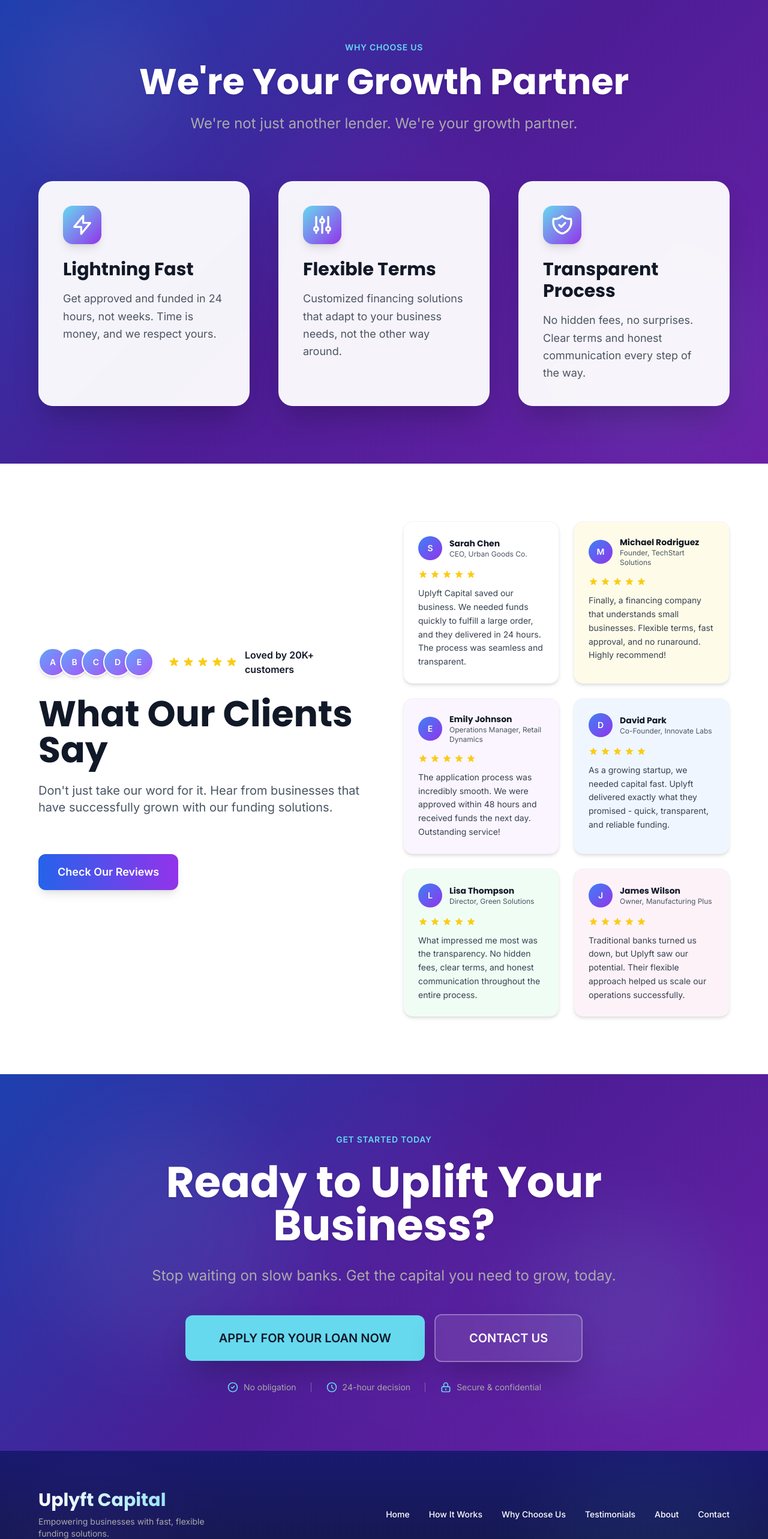
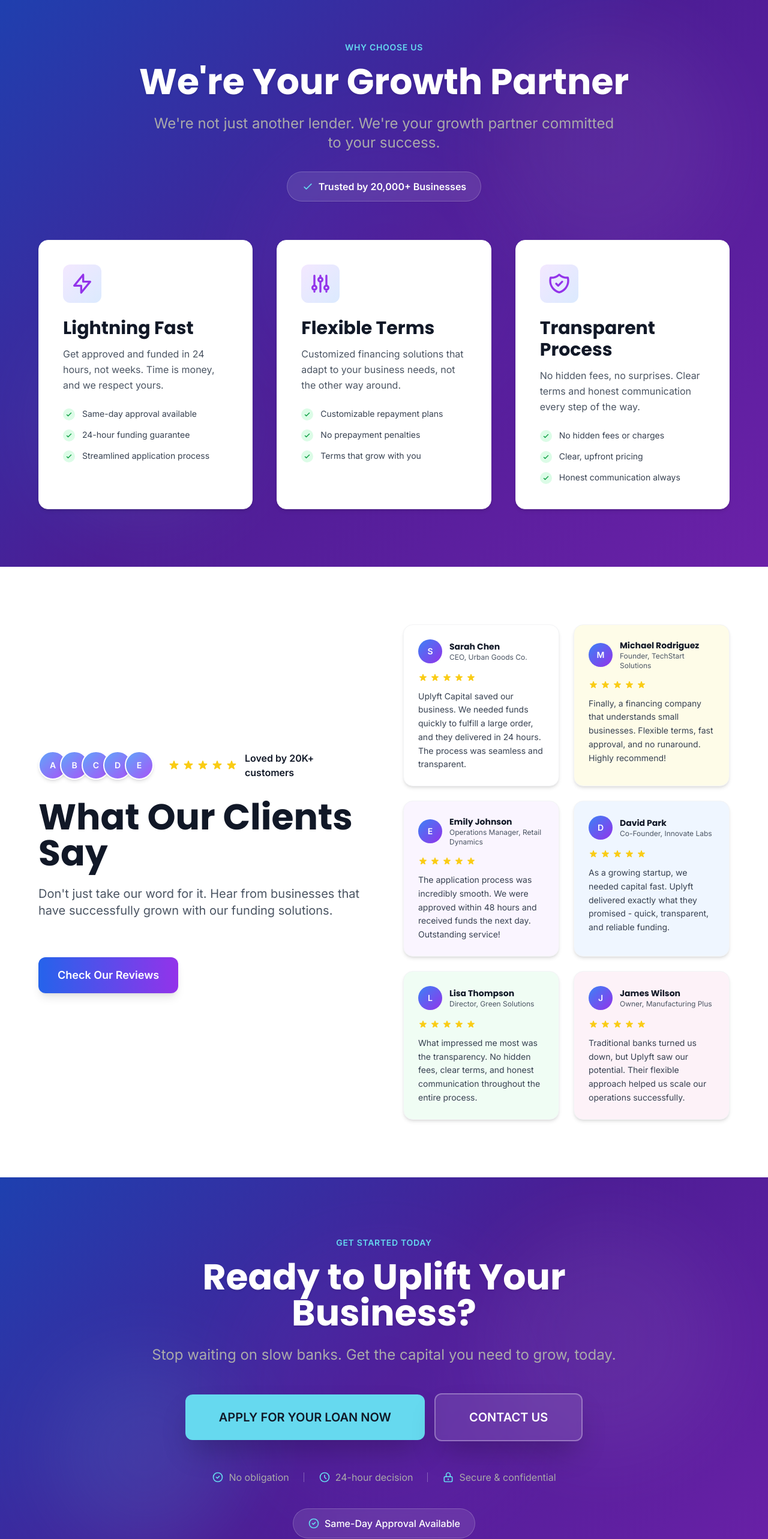
Before and after one commit to nadula123sankalana/cash, a Next.js app: page / in a window 1280 px wide. Shown: the part 1738-4304 px from the top of the page at 60% size. Built offline with nearby package versions, Linux system fonts and the light colour scheme.

Commit message:
Implement accessibility improvements and performance optimizations across various components, including enhanced keyboard navigation, ARIA attributes, and reduced load times for images and scripts. This update aims to provide a more inclusive user experience while maintaining visual integrity.

```diff
--- a/components/Benefits.tsx
+++ b/components/Benefits.tsx
@@ -10,6 +10,11 @@
       ),
       title: 'Lightning Fast',
       description: 'Get approved and funded in 24 hours, not weeks. Time is money, and we respect yours.',
+      features: [
+        'Same-day approval available',
+        '24-hour funding guarantee',
+        'Streamlined application process',
+      ],
     },
     {
       icon: (
@@ -19,6 +24,11 @@
       ),
       title: 'Flexible Terms',
       description: 'Customized financing solutions that adapt to your business needs, not the other way around.',
+      features: [
+        'Customizable repayment plans',
+        'No prepayment penalties',
+        'Terms that grow with you',
+      ],
     },
     {
       icon: (
@@ -28,6 +38,11 @@
       ),
       title: 'Transparent Process',
       description: 'No hidden fees, no surprises. Clear terms and honest communication every step of the way.',
+      features: [
+        'No hidden fees or charges',
+        'Clear, upfront pricing',
+        'Honest communication always',
+      ],
     },
   ]
 
@@ -35,44 +50,66 @@
     <section id="benefits" className="py-24 gradient-primary relative overflow-hidden">
       {/* Background decorative elements */}
       <div className="absolute inset-0 overflow-hidden">
-        <div className="absolute top-10 left-10 w-64 h-64 bg-white opacity-5 rounded-full blur-3xl"></div>
-        <div className="absolute bottom-10 right-10 w-80 h-80 bg-accent-cyan opacity-10 rounded-full blur-3xl"></div>
-        <div className="absolute top-1/2 left-1/2 transform -translate-x-1/2 -translate-y-1/2 w-96 h-96 bg-purple-500 opacity-5 rounded-full blur-3xl"></div>
+        <div className="absolute top-20 right-20 w-96 h-96 bg-white opacity-5 rounded-full blur-3xl"></div>
+        <div className="absolute bottom-20 left-20 w-80 h-80 bg-accent-cyan opacity-10 rounded-full blur-3xl"></div>
+        <div className="absolute top-1/2 left-1/2 transform -translate-x-1/2 -translate-y-1/2 w-[500px] h-[500px] bg-purple-500 opacity-5 rounded-full blur-3xl"></div>
       </div>
 
       <div className="container mx-auto px-6 sm:px-8 lg:px-12 xl:px-16 relative z-10">
-        <div className="text-center mb-20">
+        <div className="text-center mb-16">
           <div className="inline-block mb-4">
             <span className="text-accent-cyan font-semibold text-sm uppercase tracking-wider">Why Choose Us</span>
           </div>
           <h2 className="text-4xl md:text-5xl lg:text-6xl font-heading font-bold text-white mb-6 text-shadow">
             We're Your Growth Partner
           </h2>
-          <p className="text-xl md:text-2xl text-text-secondary max-w-3xl mx-auto leading-relaxed">
-            We're not just another lender. We're your growth partner.
+          <p className="text-xl md:text-2xl text-text-secondary max-w-3xl mx-auto leading-relaxed mb-8">
+            We're not just another lender. We're your growth partner committed to your success.
           </p>
+
+          {/* Informational Badge */}
+          <div className="inline-flex items-center gap-2 px-6 py-3 bg-white/10 backdrop-blur-sm rounded-full border border-white/20 shadow-sm">
+            <svg className="w-5 h-5 text-accent-cyan" fill="none" stroke="currentColor" viewBox="0 0 24 24">
+              <path strokeLinecap="round" strokeLinejoin="round" strokeWidth={2} d="M5 13l4 4L19 7" />
+            </svg>
+            <span className="text-white font-semibold text-sm md:text-base">
+              Trusted by 20,000+ Businesses
+            </span>
+          </div>
         </div>
 
-        <div className="grid md:grid-cols-3 gap-8 lg:gap-12">
+        <div className="grid md:grid-cols-3 gap-8 lg:gap-10">
           {benefits.map((benefit, index) => (
             <div
               key={index}
-              className="group relative bg-white/95 backdrop-blur-sm p-8 lg:p-10 rounded-3xl shadow-2xl border border-white/20 card-hover"
+              className="group relative bg-white p-8 lg:p-10 rounded-2xl shadow-md border border-gray-100 hover:shadow-lg transition-all duration-300 hover:-translate-y-1"
             >
-              {/* Gradient overlay on hover */}
-              <div className="absolute inset-0 rounded-3xl bg-gradient-to-br from-accent-cyan/0 to-purple-500/0 group-hover:from-accent-cyan/5 group-hover:to-purple-500/5 transition-all duration-500 -z-10"></div>
-
-              {/* Icon */}
-              <div className="inline-flex items-center justify-center w-16 h-16 rounded-2xl bg-gradient-to-br from-accent-cyan to-purple-600 text-white mb-6 shadow-lg transform group-hover:scale-110 group-hover:rotate-6 transition-all duration-300">
+              {/* Icon Container */}
+              <div className="w-16 h-16 rounded-xl bg-gradient-to-br from-purple-100 to-blue-100 flex items-center justify-center text-purple-600 mb-6 group-hover:scale-105 transition-all duration-300">
                 {benefit.icon}
               </div>
 
-              <h3 className="text-2xl md:text-3xl font-heading font-bold text-gray-900 mb-4 group-hover:text-accent-cyan transition-colors">
+              <h3 className="text-2xl md:text-3xl font-heading font-bold text-gray-900 mb-3 group-hover:text-blue-600 transition-colors">
                 {benefit.title}
               </h3>
-              <p className="text-gray-600 leading-relaxed text-lg">
+
+              <p className="text-gray-600 leading-relaxed mb-6 text-base">
                 {benefit.description}
               </p>
+
+              {/* Feature List with Checkmarks */}
+              <ul className="space-y-3">
+                {benefit.features.map((feature, featureIndex) => (
+                  <li key={featureIndex} className="flex items-start gap-3">
+                    <div className="flex-shrink-0 w-5 h-5 rounded-full bg-green-100 flex items-center justify-center mt-0.5">
+                      <svg className="w-3 h-3 text-green-600" fill="none" stroke="currentColor" viewBox="0 0 24 24">
+                        <path strokeLinecap="round" strokeLinejoin="round" strokeWidth={3} d="M5 13l4 4L19 7" />
+                      </svg>
+                    </div>
+                    <span className="text-gray-700 text-sm leading-relaxed">{feature}</span>
+                  </li>
+                ))}
+              </ul>
             </div>
           ))}
         </div>
--- a/components/FinalCTA.tsx
+++ b/components/FinalCTA.tsx
@@ -5,48 +5,52 @@
     <section className="py-24 gradient-primary relative overflow-hidden">
       {/* Background decorative elements */}
       <div className="absolute inset-0 overflow-hidden">
-        <div className="absolute top-20 left-20 w-96 h-96 bg-white opacity-5 rounded-full blur-3xl"></div>
-        <div className="absolute bottom-20 right-20 w-80 h-80 bg-accent-cyan opacity-10 rounded-full blur-3xl"></div>
+        <div className="absolute top-20 right-20 w-96 h-96 bg-white opacity-5 rounded-full blur-3xl"></div>
+        <div className="absolute bottom-20 left-20 w-80 h-80 bg-accent-cyan opacity-10 rounded-full blur-3xl"></div>
         <div className="absolute top-1/2 left-1/2 transform -translate-x-1/2 -translate-y-1/2 w-[500px] h-[500px] bg-purple-500 opacity-5 rounded-full blur-3xl"></div>
       </div>
 
       <div className="container mx-auto px-6 sm:px-8 lg:px-12 xl:px-16 relative z-10">
         <div className="text-center max-w-4xl mx-auto">
-          <div className="inline-block mb-6">
+          <div className="inline-block mb-4">
             <span className="text-accent-cyan font-semibold text-sm uppercase tracking-wider">Get Started Today</span>
           </div>
-          <h2 className="text-4xl md:text-5xl lg:text-6xl xl:text-7xl font-heading font-bold text-white mb-8 text-shadow leading-tight">
+          <h2 className="text-4xl md:text-5xl lg:text-6xl font-heading font-bold text-white mb-6 text-shadow leading-tight">
             Ready to Uplift Your Business?
           </h2>
           <p className="text-xl md:text-2xl text-text-secondary mb-12 leading-relaxed">
             Stop waiting on slow banks. Get the capital you need to grow, today.
           </p>
 
-          <div className="flex flex-col sm:flex-row items-center justify-center gap-4 mb-8">
-            <button className="group relative bg-accent-cyan text-gray-900 font-bold text-lg md:text-xl px-10 md:px-14 py-5 md:py-6 rounded-xl button-hover shadow-2xl w-full sm:w-auto overflow-hidden">
+          <div className="flex flex-col sm:flex-row items-center justify-center gap-4 mb-12">
+            <a
+              href="#how-it-works"
+              className="group relative bg-accent-cyan text-gray-900 font-bold text-lg md:text-xl px-10 md:px-14 py-5 md:py-6 rounded-xl button-hover shadow-2xl w-full sm:w-auto overflow-hidden"
+            >
               <span className="relative z-10">APPLY FOR YOUR LOAN NOW</span>
               <div className="absolute inset-0 bg-gradient-to-r from-accent-cyan to-cyan-400 opacity-0 group-hover:opacity-100 transition-opacity duration-300"></div>
-            </button>
+            </a>
             <button className="group relative bg-white/10 backdrop-blur-sm border-2 border-white/30 text-white font-bold text-lg md:text-xl px-10 md:px-14 py-5 md:py-6 rounded-xl button-hover shadow-2xl w-full sm:w-auto hover:bg-white/20 transition-all duration-300">
               CONTACT US
             </button>
           </div>
 
-          <div className="flex items-center justify-center gap-6 text-text-secondary text-sm">
+          {/* Trust Features */}
+          <div className="flex flex-col sm:flex-row items-center justify-center gap-6 text-text-secondary text-sm md:text-base">
             <div className="flex items-center gap-2">
               <svg className="w-5 h-5 text-accent-cyan" fill="none" stroke="currentColor" viewBox="0 0 24 24">
                 <path strokeLinecap="round" strokeLinejoin="round" strokeWidth={2} d="M9 12l2 2 4-4m6 2a9 9 0 11-18 0 9 9 0 0118 0z" />
               </svg>
               <span>No obligation</span>
             </div>
-            <div className="w-px h-4 bg-white/30"></div>
+            <div className="hidden sm:block w-px h-4 bg-white/30"></div>
             <div className="flex items-center gap-2">
               <svg className="w-5 h-5 text-accent-cyan" fill="none" stroke="currentColor" viewBox="0 0 24 24">
                 <path strokeLinecap="round" strokeLinejoin="round" strokeWidth={2} d="M12 8v4l3 3m6-3a9 9 0 11-18 0 9 9 0 0118 0z" />
               </svg>
               <span>24-hour decision</span>
             </div>
-            <div className="w-px h-4 bg-white/30"></div>
+            <div className="hidden sm:block w-px h-4 bg-white/30"></div>
             <div className="flex items-center gap-2">
               <svg className="w-5 h-5 text-accent-cyan" fill="none" stroke="currentColor" viewBox="0 0 24 24">
                 <path strokeLinecap="round" strokeLinejoin="round" strokeWidth={2} d="M12 15v2m-6 4h12a2 2 0 002-2v-6a2 2 0 00-2-2H6a2 2 0 00-2 2v6a2 2 0 002 2zm10-10V7a4 4 0 00-8 0v4h8z" />
@@ -54,6 +58,14 @@
               <span>Secure & confidential</span>
             </div>
           </div>
+
+          {/* Additional Trust Badge */}
+          <div className="mt-10 inline-flex items-center gap-2 px-6 py-3 bg-white/10 backdrop-blur-sm rounded-full border border-white/20 shadow-sm">
+            <svg className="w-5 h-5 text-accent-cyan" fill="none" stroke="currentColor" viewBox="0 0 24 24">
+              <path strokeLinecap="round" strokeLinejoin="round" strokeWidth={2} d="M9 12l2 2 4-4m6 2a9 9 0 11-18 0 9 9 0 0118 0z" />
+            </svg>
+            <span className="text-white font-medium text-sm md:text-base">Same-Day Approval Available</span>
+          </div>
         </div>
       </div>
     </section>
```
